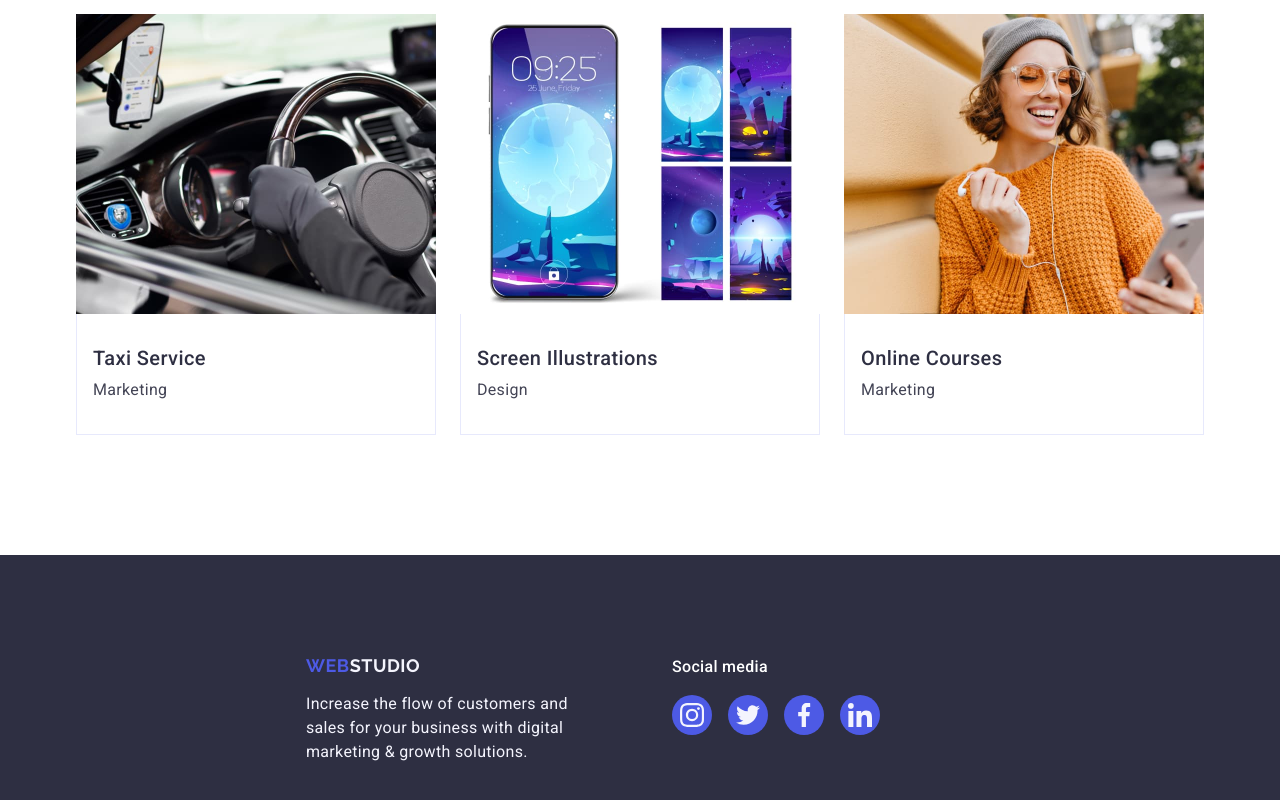
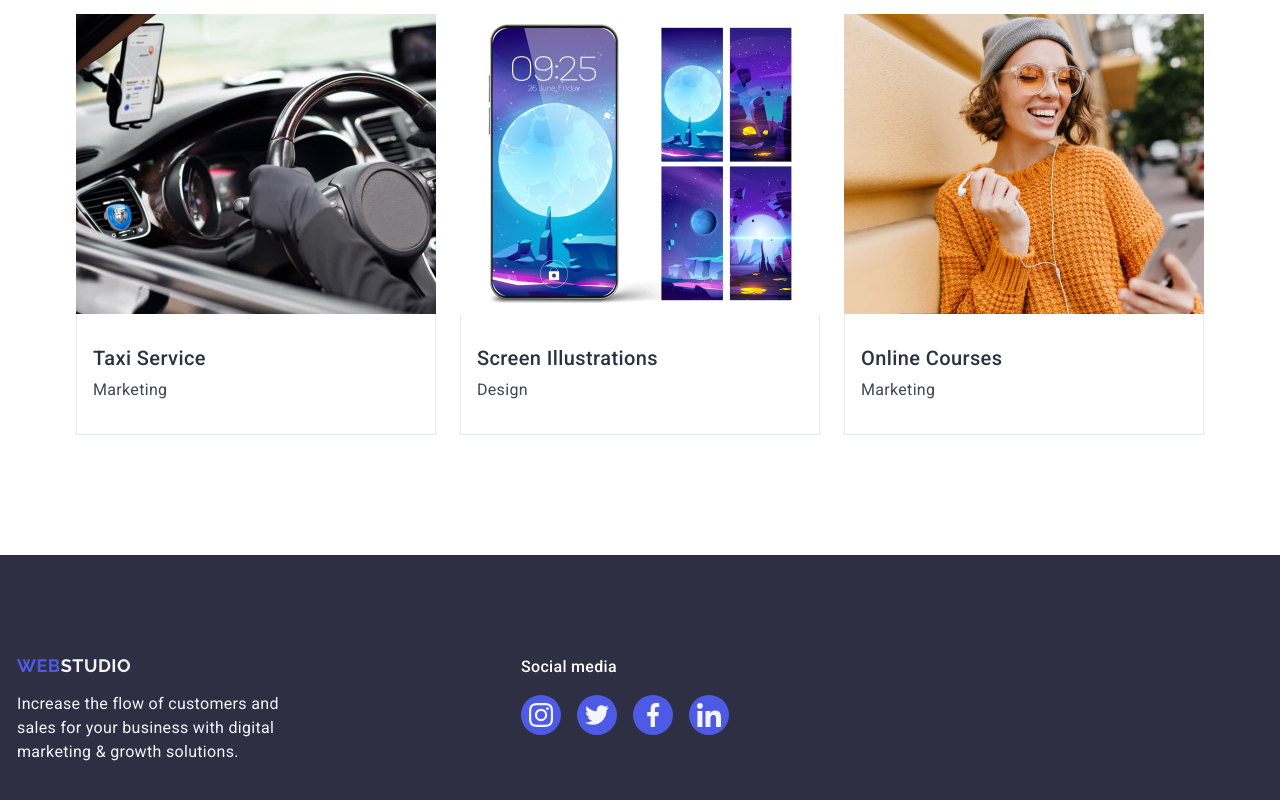
Before and after one commit to PNZ-Grizly/goit-markup-hw-04, a plain HTML site: page index.html in a window 1280 px wide. Shown: the part 2628-3428 px from the top of the page. Drawn offline with nearby package versions, Linux system fonts and the light colour scheme.

Commit message:
modified css and index

```diff
--- a/css/styles.css
+++ b/css/styles.css
@@ -456,7 +456,6 @@ button {
 .page-footer {
   padding: 100px 0;
   background-color: #2e2f42;
-  display: flex;
 }
 
 .footer-logo {
@@ -470,12 +469,22 @@ button {
   letter-spacing: 0.02em;
 }
 
+.section-footer {
+  display: flex;
+  align-items: baseline;
+  margin-right: 120px;
+}
+
+.footer-container {
+  margin-right: 120px;
+}
+
 .footer-social {
-  display: block;
   max-width: 208px;
   max-height: 80px;
   align-items: center;
   margin-right: 400px;
+  margin-left: 120px;
 }
 
 .footer-social-text {
@@ -502,21 +511,13 @@ button {
   fill: #f4f4fd;
 }
 
+.footer-social-logo {
+  width: 40px;
+  height: 40px;
+}
+
 .footer-social-list {
   display: flex;
   gap: 16px;
   margin-top: 16px;
 }
-
-.footer-social-logo {
-  width: 40px;
-  height: 40px;
-}
-
-.section-container {
-  display: flex;
-}
-
-.section-footer {
-  display: flex;
-}
--- a/index.html
+++ b/index.html
@@ -390,8 +390,8 @@
     </main>
 
         <footer class="page-footer">
-          <div class="container section-footer "></div>
-          <div class="container footer-container ">
+          <div class="container section-footer ">
+          <div class="footer-container ">
       <a class="logo footer-logo" href="./index.html"
         >Web<span class="logo-part">Studio</span></a
       >
@@ -433,6 +433,7 @@
           </li>
             </ul>
           </div>
+          </div>
     </footer>
   </body>
 </html>
```
